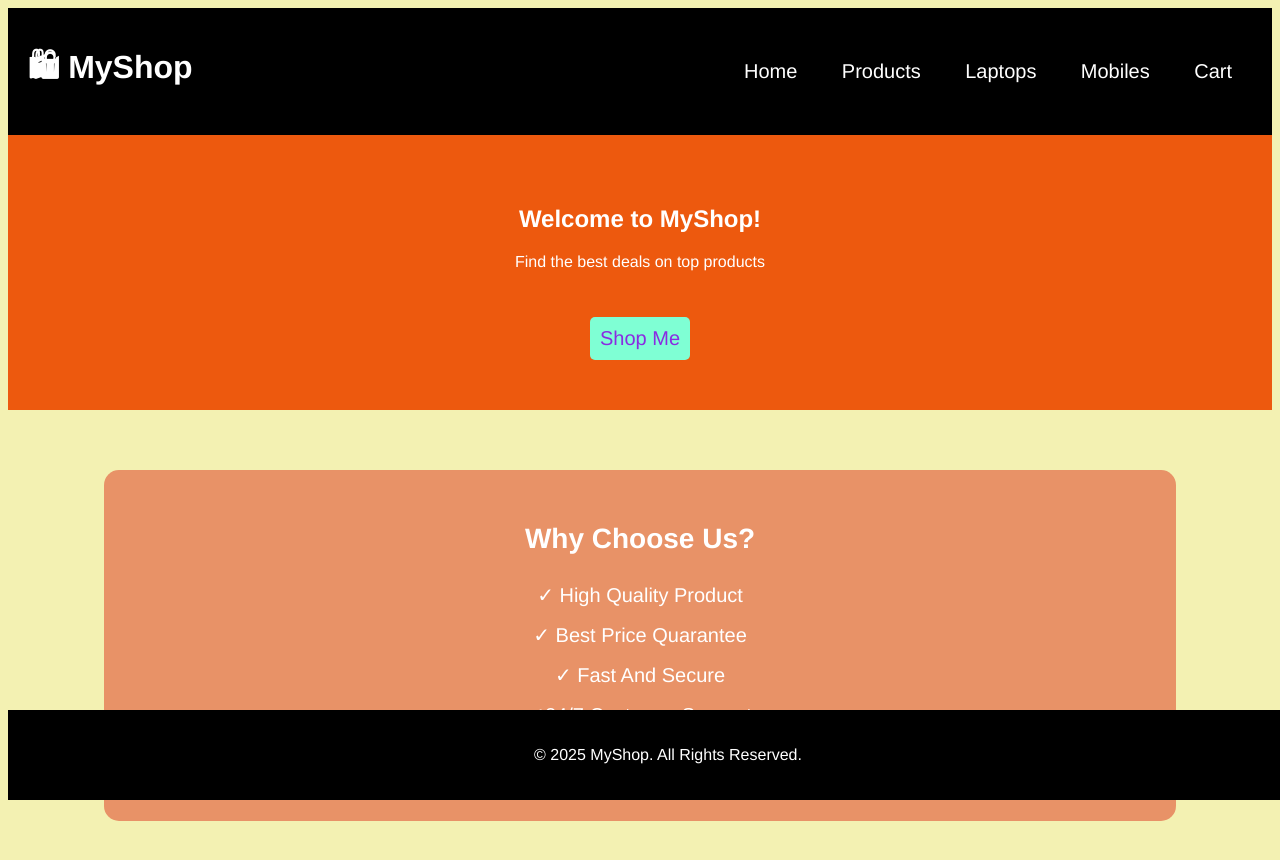
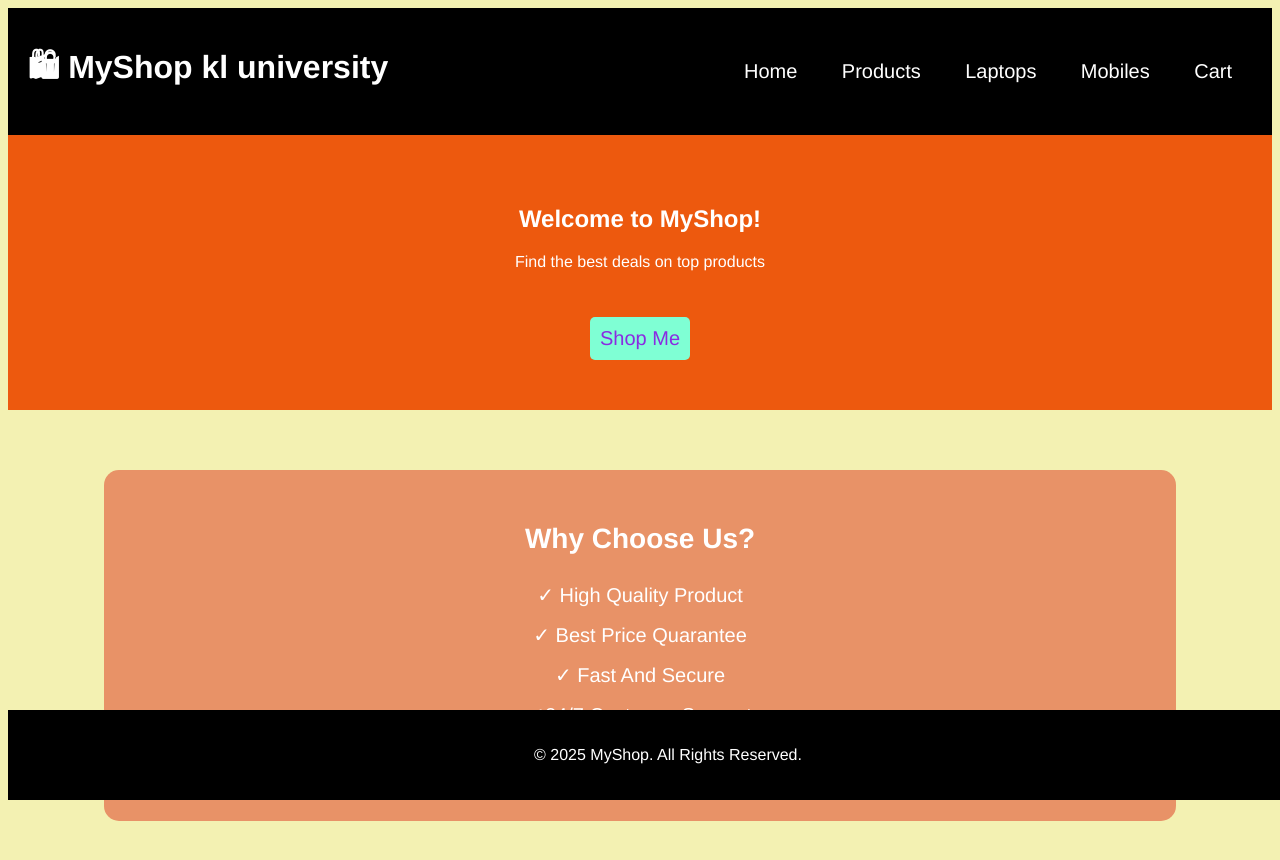
Before and after one commit to nagaphaneendrayarlagadda-oss/ecommerce, a plain HTML site: page index.html in a window 1280 px wide. Drawn offline with Linux system fonts and the light colour scheme.

Commit message:
Update index.html

```diff
--- a/index.html
+++ b/index.html
@@ -11,7 +11,7 @@
         <!--Username display box-->
         <div id="user-display"></div>
 
-        <h1>🛍 MyShop</h1>
+        <h1>🛍 MyShop kl university</h1>
         <nav>
             <a href="index.html">Home</a>
             <a href="product.html">Products</a>
```
